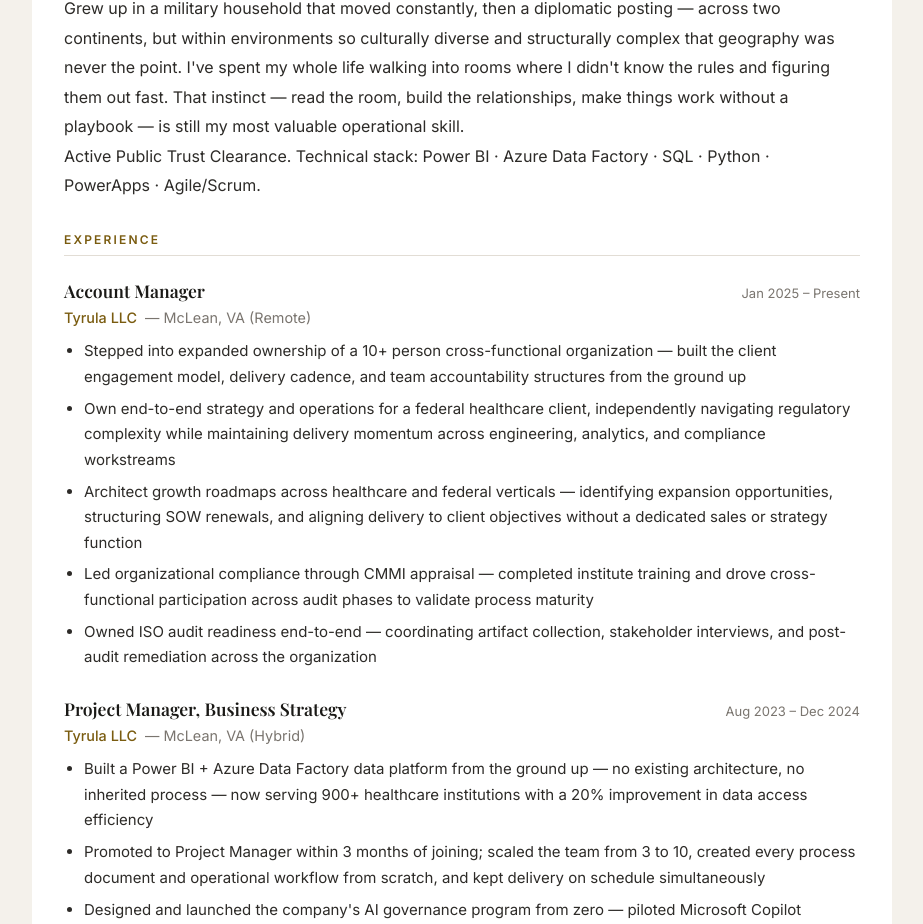
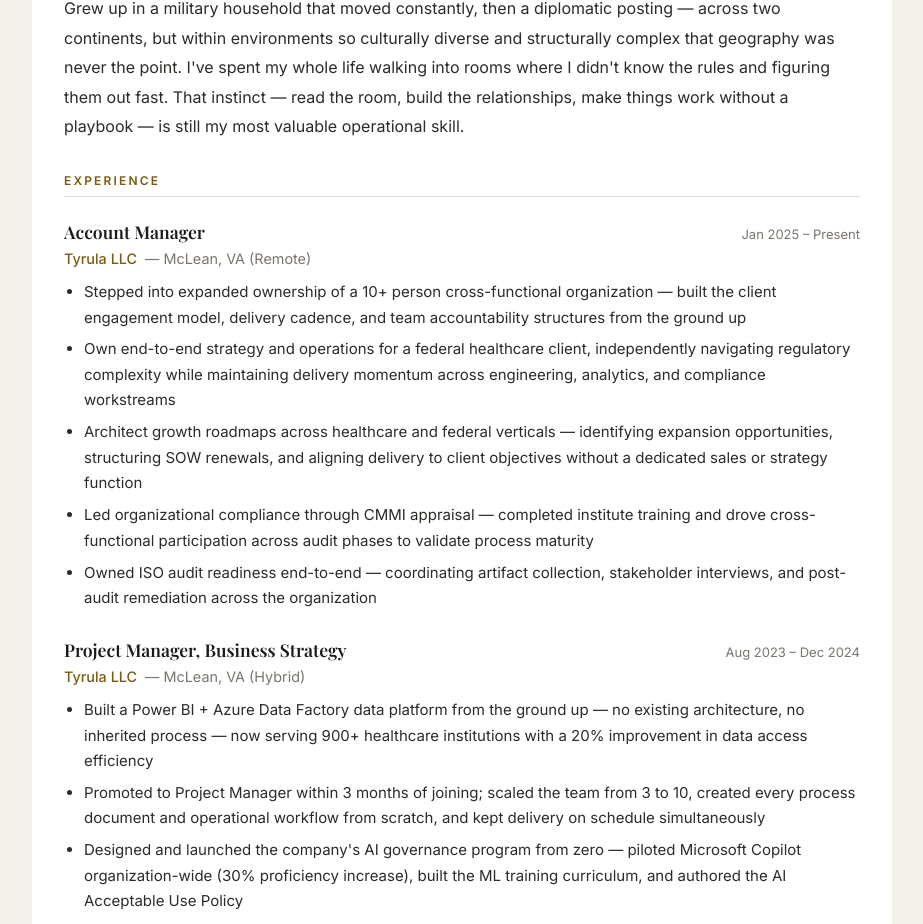
Before and after one commit to Abapna25/AB-Resume, a React (Vite) app: page / in a window 1280 px wide. Shown: the part 1015-1939 px from the top of the page, without its empty margins (178-1101 px from the left). Built offline with nearby package versions, Linux system fonts and the light colour scheme; a web font is replaced by a local one.

Commit message:
Update Akanksha.jsx

```diff
--- a/src/pages/resume/Akanksha.jsx
+++ b/src/pages/resume/Akanksha.jsx
@@ -218,9 +218,6 @@
               <p className="resume-summary">
                 Grew up in a military household that moved constantly, then a diplomatic posting — across two continents, but within environments so culturally diverse and structurally complex that geography was never the point. I've spent my whole life walking into rooms where I didn't know the rules and figuring them out fast. That instinct — read the room, build the relationships, make things work without a playbook — is still my most valuable operational skill.
               </p>
-              <p className="resume-summary">
-                Active Public Trust Clearance. Technical stack: Power BI · Azure Data Factory · SQL · Python · PowerApps · Agile/Scrum.
-              </p>
             </section>
 
             {/* ── EXPERIENCE ── */}
```
